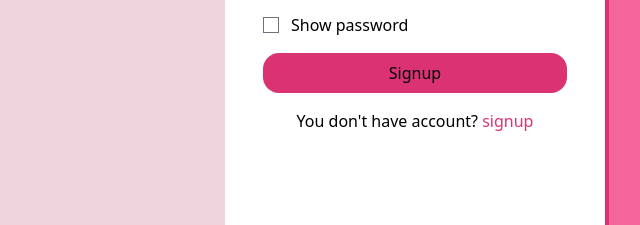
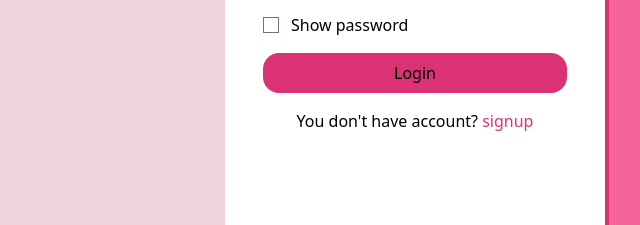
Before and after one commit to Muhammad-moiz-hub/FoodPanda-Clone, a plain HTML site: page login.html in a window 1280 px wide. Shown: the part 407-632 px from the top of the page, 415-1055 px from the left. Drawn offline with nearby package versions, Linux system fonts and the light colour scheme; some packages are replaced by stand-ins of ours; a script that the page names is missing.

Commit message:
Update login.html

```diff
--- a/login.html
+++ b/login.html
@@ -37,7 +37,7 @@
                         onclick="btn()" type="checkbox">Show
                     password</div>
                 <button class=" h-[6vh] rounded-2xl bg-[#db3274] md:w-[80%] w-[90%] md:h-[5vh]"
-                    onclick="login()">Signup</button>
+                    onclick="login()">Login</button>
                 <h1>You don't have account? <a class='text-[#db3274]' href='../signup/customersignup.html'>signup</a></h1>
             </div>
             <script src="login.js"></script>
```
